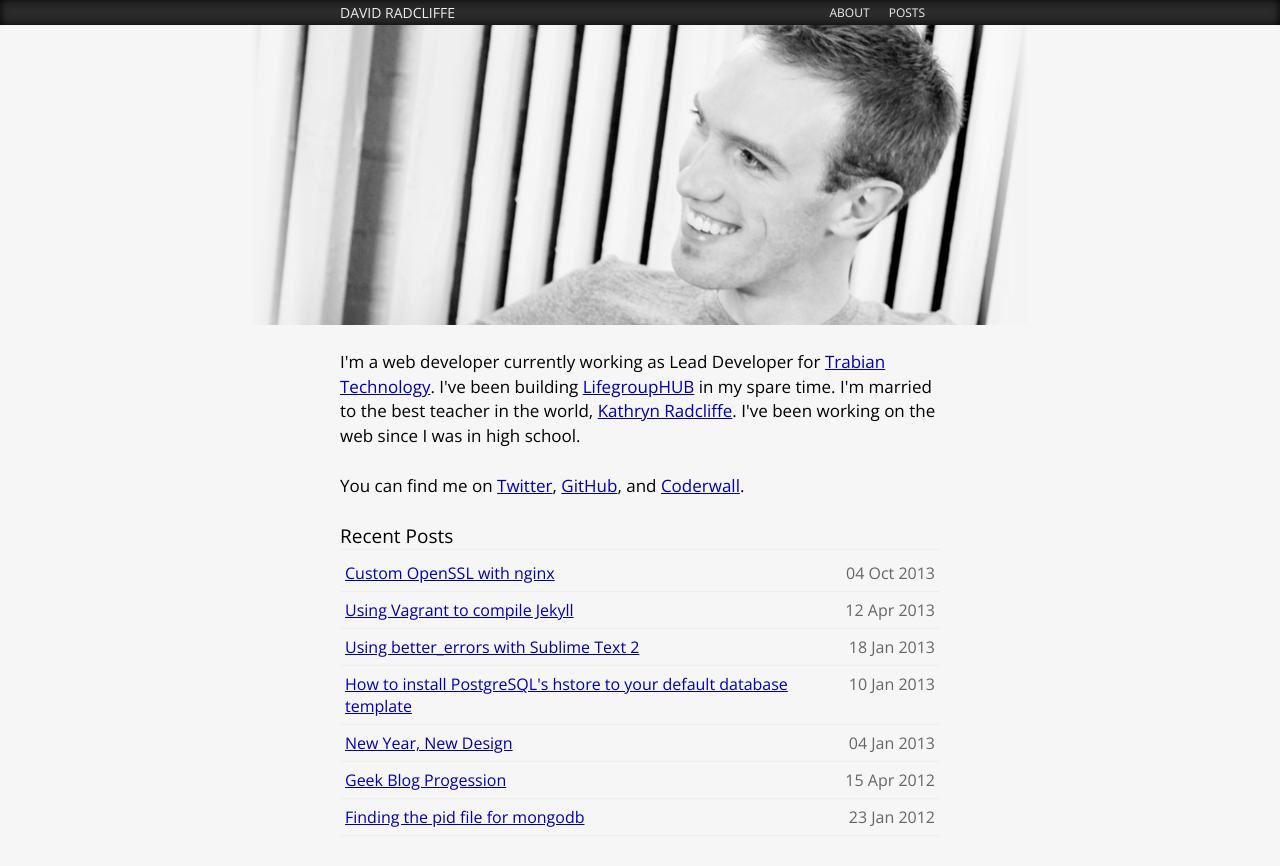
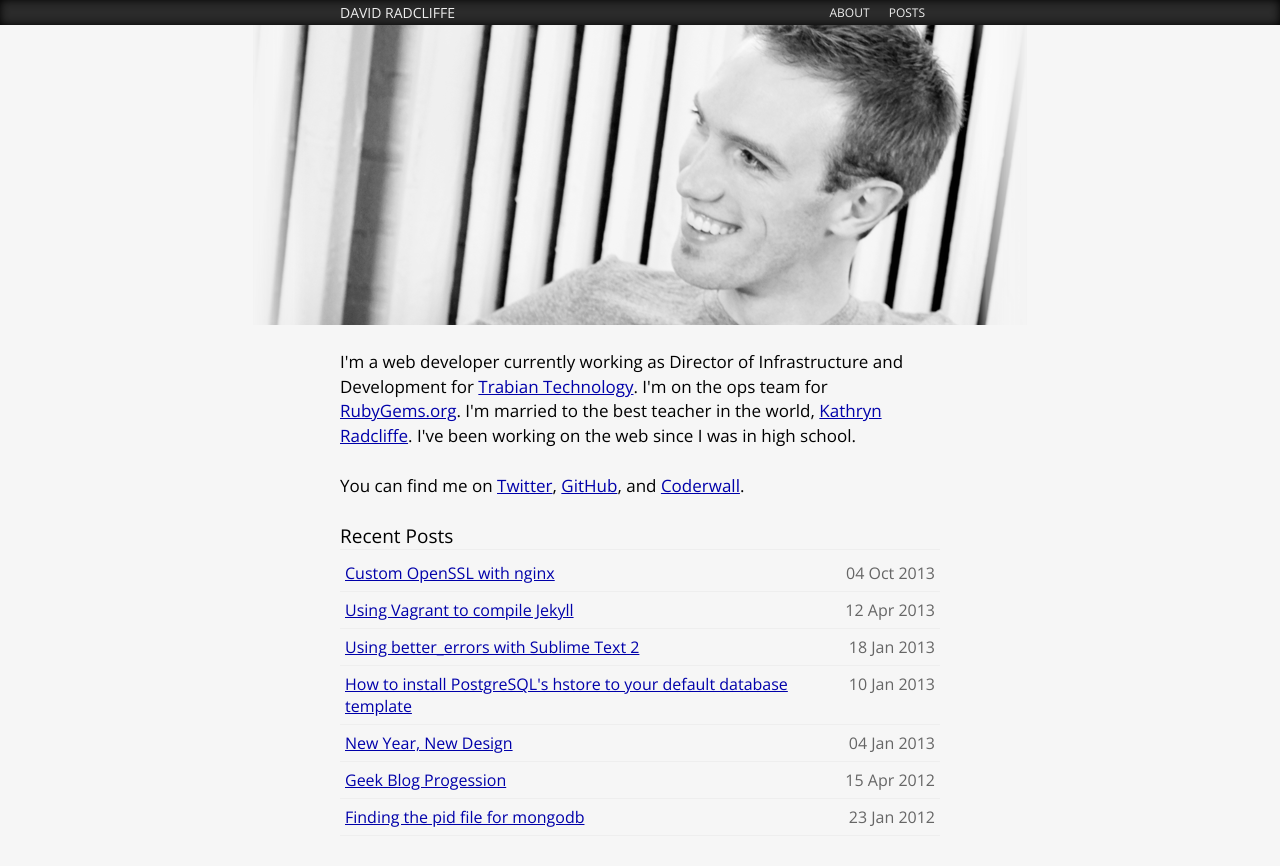
Before and after one commit to dwradcliffe/dwradcliffe.github.com, a Jekyll site: the page built from index.html, in a window 1280 px wide. Shown: the top 866 px of the page. Built offline with Jekyll 4.4.1, drawn with Linux system fonts in a browser that asks for light colours; Markdown is read by kramdown in place of the engine named in the settings.

Commit message:
update home page bio

```diff
--- a/index.html
+++ b/index.html
@@ -1,10 +1,11 @@
 ---
 layout: home
 title: David Radcliffe
-description: Personal website and blog of David Radcliffe - web software engineer.
+description: "Personal website and blog of David Radcliffe - web software engineer."
+published: true
 ---
 
-<p>I'm a web developer currently working as Lead Developer for <a href="https://www.trabian.com">Trabian Technology</a>. I've been building <a href="http://www.lifegrouphub.com">LifegroupHUB</a> in my spare time. I'm married to the best teacher in the world, <a href="http://www.kathrynradcliffe.com">Kathryn Radcliffe</a>. I've been working on the web since I was in high school.</p>
+<p>I'm a web developer currently working as Director of Infrastructure and Development for <a href="https://www.trabian.com">Trabian Technology</a>. I'm on the ops team for <a href="https://rubygems.org">RubyGems.org</a>. I'm married to the best teacher in the world, <a href="http://www.kathrynradcliffe.com">Kathryn Radcliffe</a>. I've been working on the web since I was in high school.</p>
 
 <p>You can find me on <a href="http://twitter.com/dwradcliffe">Twitter</a>, <a href="https://github.com/dwradcliffe">GitHub</a>, and <a href="https://coderwall.com/dwradcliffe">Coderwall</a>.
 
```
